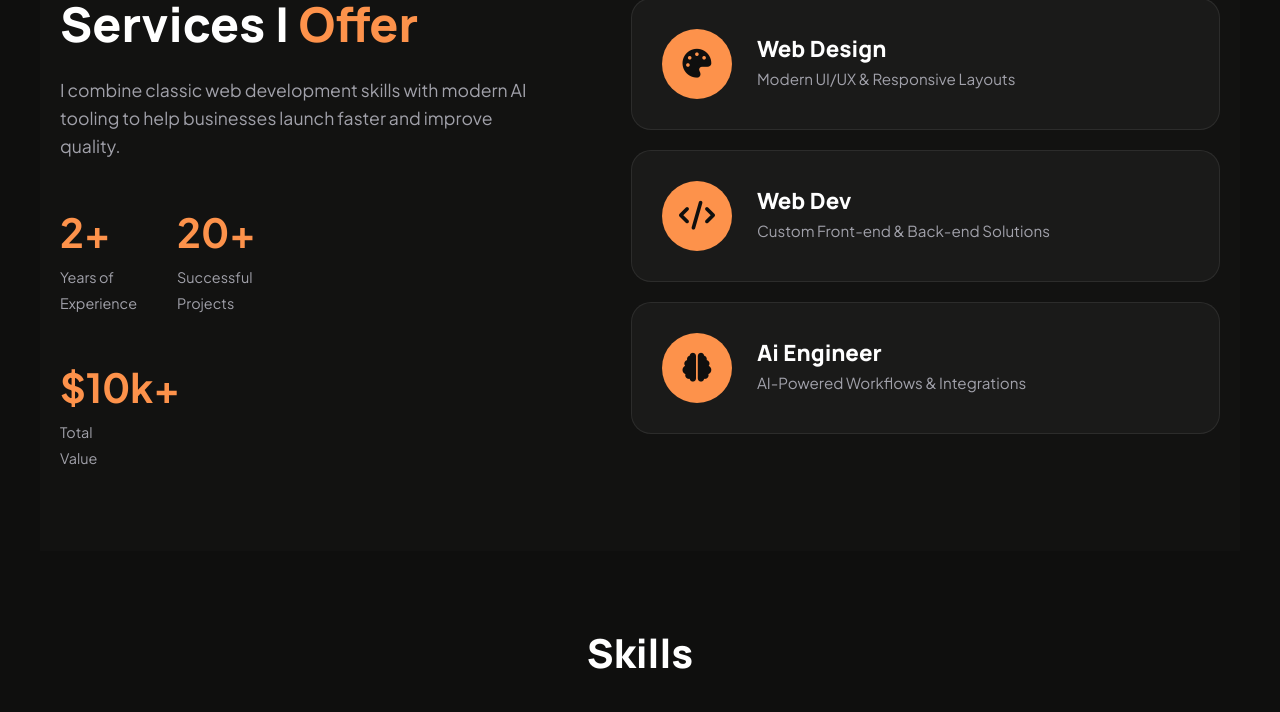
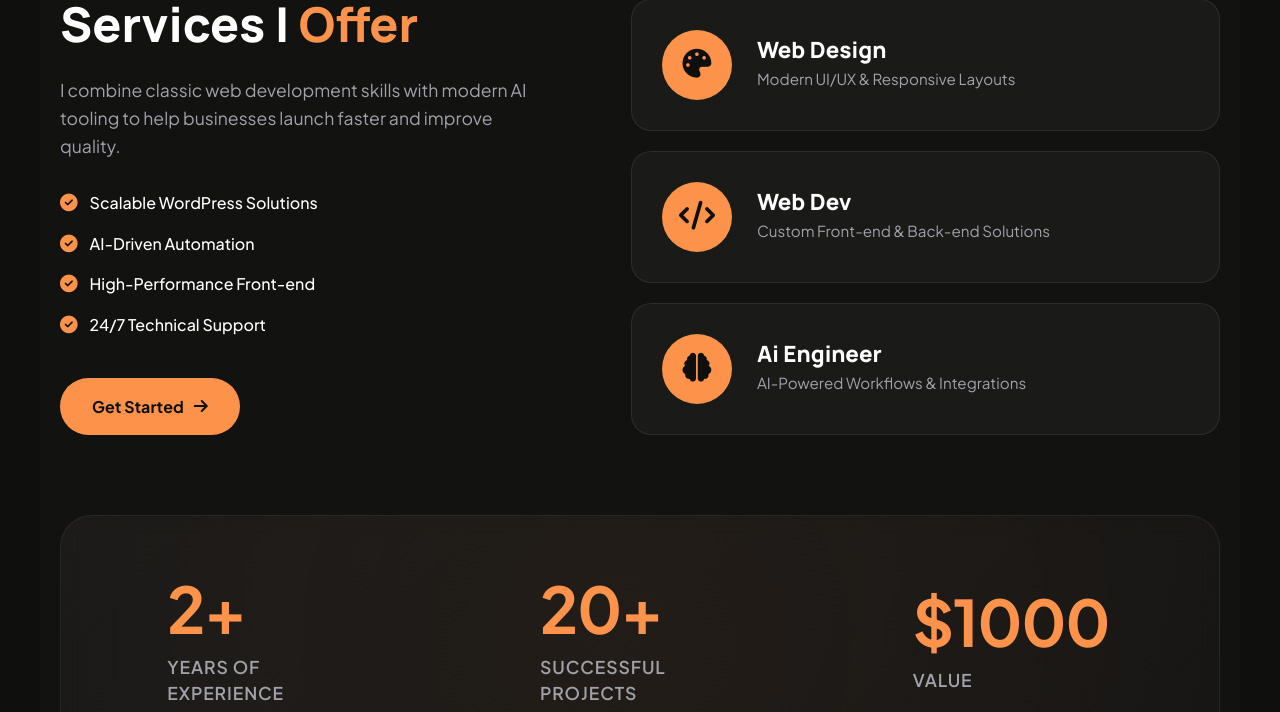
Before and after one commit to cirilosere51/Portfolio, a website: page index.html in a window 1280 px wide. Shown: the part 882-1594 px from the top of the page. Drawn offline with Linux system fonts and the light colour scheme.

Commit message:
new update

```diff
--- a/index.html
+++ b/index.html
@@ -68,21 +68,15 @@
                         <h2>Services I <span class="accent-text">Offer</span></h2>
                         <p>I combine classic web development skills with modern AI tooling to help businesses launch
                             faster and improve quality.</p>
-                        <div class="experience-stats">
-                            <div class="stats-main-row">
-                                <div class="stat-item">
-                                    <span class="stat-number">2+</span>
-                                    <span class="stat-label">Years of <br>Experience</span>
-                                </div>
-                                <div class="stat-item">
-                                    <span class="stat-number">20+</span>
-                                    <span class="stat-label">Successful <br>Projects</span>
-                                </div>
-                            </div>
-                            <div class="stat-item dollar-stat">
-                                <span class="stat-number">$10k+</span>
-                                <span class="stat-label">Total <br>Value</span>
-                            </div>
+                        <ul class="services-list">
+                            <li><i class="fas fa-check-circle"></i> Scalable WordPress Solutions</li>
+                            <li><i class="fas fa-check-circle"></i> AI-Driven Automation</li>
+                            <li><i class="fas fa-check-circle"></i> High-Performance Front-end</li>
+                            <li><i class="fas fa-check-circle"></i> 24/7 Technical Support</li>
+                        </ul>
+                        <div class="services-cta">
+                            <a href="#contact" class="button button-primary">Get Started <i
+                                    class="fas fa-arrow-right"></i></a>
                         </div>
                     </div>
                     <div class="services-grid reveal">
@@ -106,6 +100,25 @@
                                 <h3>Ai Engineer</h3>
                                 <p>AI-Powered Workflows & Integrations</p>
                             </div>
+                        </div>
+                    </div>
+                </div>
+
+                <div class="experience-stats reveal">
+                    <div class="stats-main-row">
+                        <div class="stat-item">
+                            <span class="stat-number">2+</span>
+                            <span class="stat-label">Years of
+                                Experience</span>
+                        </div>
+                        <div class="stat-item">
+                            <span class="stat-number">20+</span>
+                            <span class="stat-label">Successful
+                                Projects</span>
+                        </div>
+                        <div class="stat-item">
+                            <span class="stat-number">$1000</span>
+                            <span class="stat-label">Value</span>
                         </div>
                     </div>
                 </div>
--- a/styles.css
+++ b/styles.css
@@ -122,7 +122,7 @@ h4 {
 .brand {
   font-size: 1.5rem;
   font-weight: 800;
-  color: var(--accent-gold);
+  color: var(--accent);
 }
 
 .brand span {
@@ -304,6 +304,7 @@ h4 {
 .services-container {
   display: flex;
   gap: 80px;
+  align-items: center;
 }
 
 .services-header {
@@ -318,36 +319,89 @@ h4 {
 .services-header p {
   color: var(--text-secondary);
   font-size: 1.1rem;
+  margin-bottom: 30px;
+}
+
+.services-list {
   margin-bottom: 40px;
+  display: flex;
+  flex-direction: column;
+  gap: 15px;
+}
+
+.services-list li {
+  display: flex;
+  align-items: center;
+  gap: 12px;
+  font-size: 1rem;
+  color: var(--text-primary);
+  font-weight: 500;
+}
+
+.services-list li i {
+  color: var(--accent);
+  font-size: 1.1rem;
+}
+
+.services-cta {
+  margin-top: 20px;
 }
 
 .experience-stats {
-  display: flex;
-  flex-direction: column;
-  gap: 30px;
+  margin-top: 80px;
+  padding: 60px 40px;
+  background: linear-gradient(135deg, rgba(255, 255, 255, 0.03) 0%, rgba(255, 255, 255, 0.01) 100%);
+  border: 1px solid var(--line);
+  border-radius: var(--radius-lg);
+  backdrop-filter: blur(10px);
+  position: relative;
+  overflow: hidden;
+}
+
+.experience-stats::after {
+  content: "";
+  position: absolute;
+  top: -50%;
+  left: -50%;
+  width: 200%;
+  height: 200%;
+  background: radial-gradient(circle, rgba(253, 146, 75, 0.05) 0%, transparent 70%);
+  pointer-events: none;
 }
 
 .stats-main-row {
   display: flex;
+  justify-content: space-around;
+  align-items: center;
   gap: 40px;
   flex-wrap: wrap;
+  position: relative;
+  z-index: 1;
 }
 
-.dollar-stat {
-  padding-top: 10px;
+.stat-item {
+  text-align: left;
+  min-width: 200px;
 }
 
 .stat-number {
   display: block;
-  font-size: 2.5rem;
+  font-size: clamp(3rem, 6vw, 4rem);
   font-weight: 800;
   color: var(--accent);
+  line-height: 1;
+  margin-bottom: 15px;
+  letter-spacing: -0.02em;
 }
 
 .stat-label {
-  font-size: 0.9rem;
+  font-size: 1.1rem;
+  font-weight: 600;
   color: var(--text-secondary);
-  line-height: 1.3;
+  line-height: 1.4;
+  white-space: pre-line;
+  text-transform: uppercase;
+  letter-spacing: 0.05em;
 }
 
 .services-grid {
```
